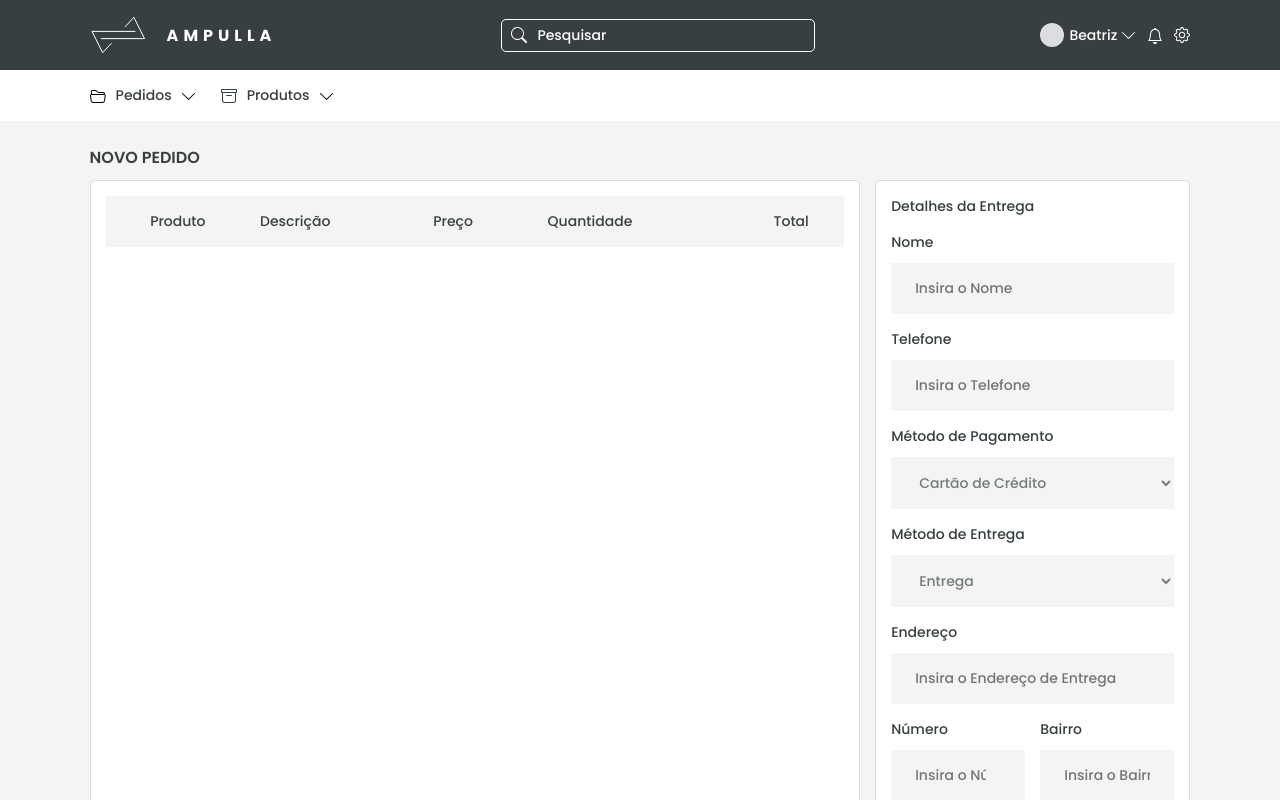
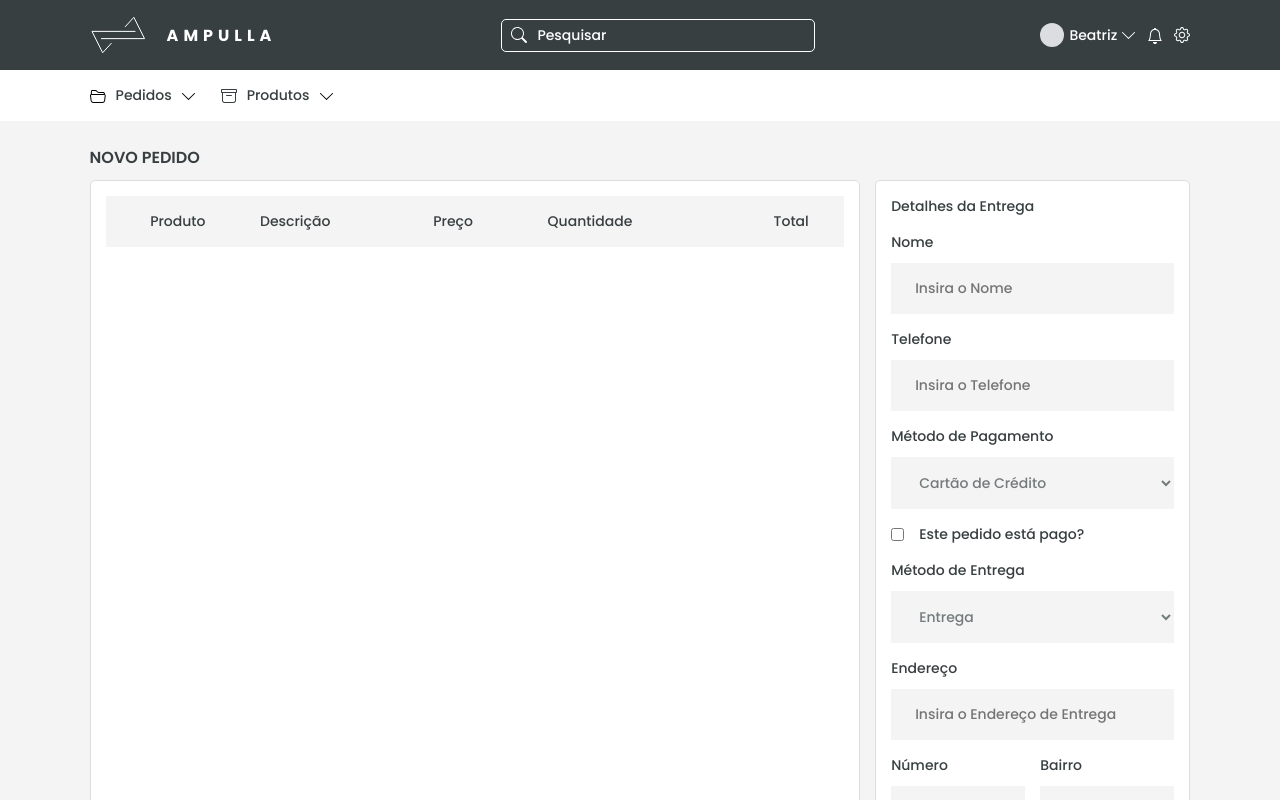
Before and after one commit to Emerson-MM-Filho/Order-Manager-Front, a React (Create React App) app: page /new-order in a window 1280 px wide. Shown: the top 800 px of the page. Built offline with nearby package versions, Linux system fonts and the light colour scheme.

Commit message:
add checkbox to payment status

```diff
--- a/src/components/NewOrderForm/index.js
+++ b/src/components/NewOrderForm/index.js
@@ -59,6 +59,11 @@ function NewOrderForm() {
         <LabelWithInput type='text' label='Nome' text='Insira o Nome'/>
         <LabelWithInput type='text' label='Telefone' text='Insira o Telefone'/>
         <LabelWithSelect options={paymentsMethods} text='Método de Pagamento' />
+        <LabelWithInput
+          type='checkbox'
+          label='Este pedido está pago?'
+          addClass='inline-label'
+        />
         <LabelWithSelect
           options={deliveryMethods}
           text='Método de Entrega'
```
